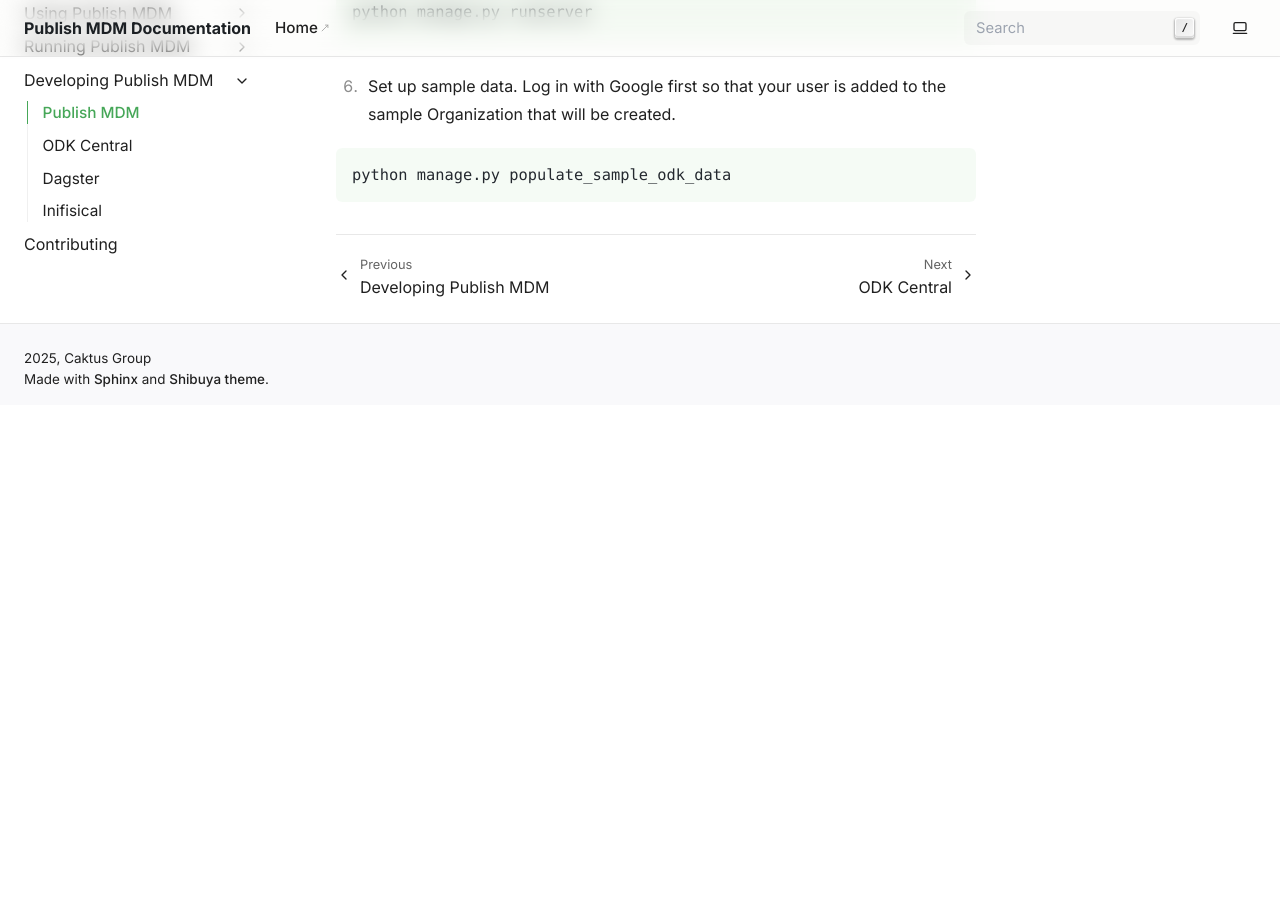
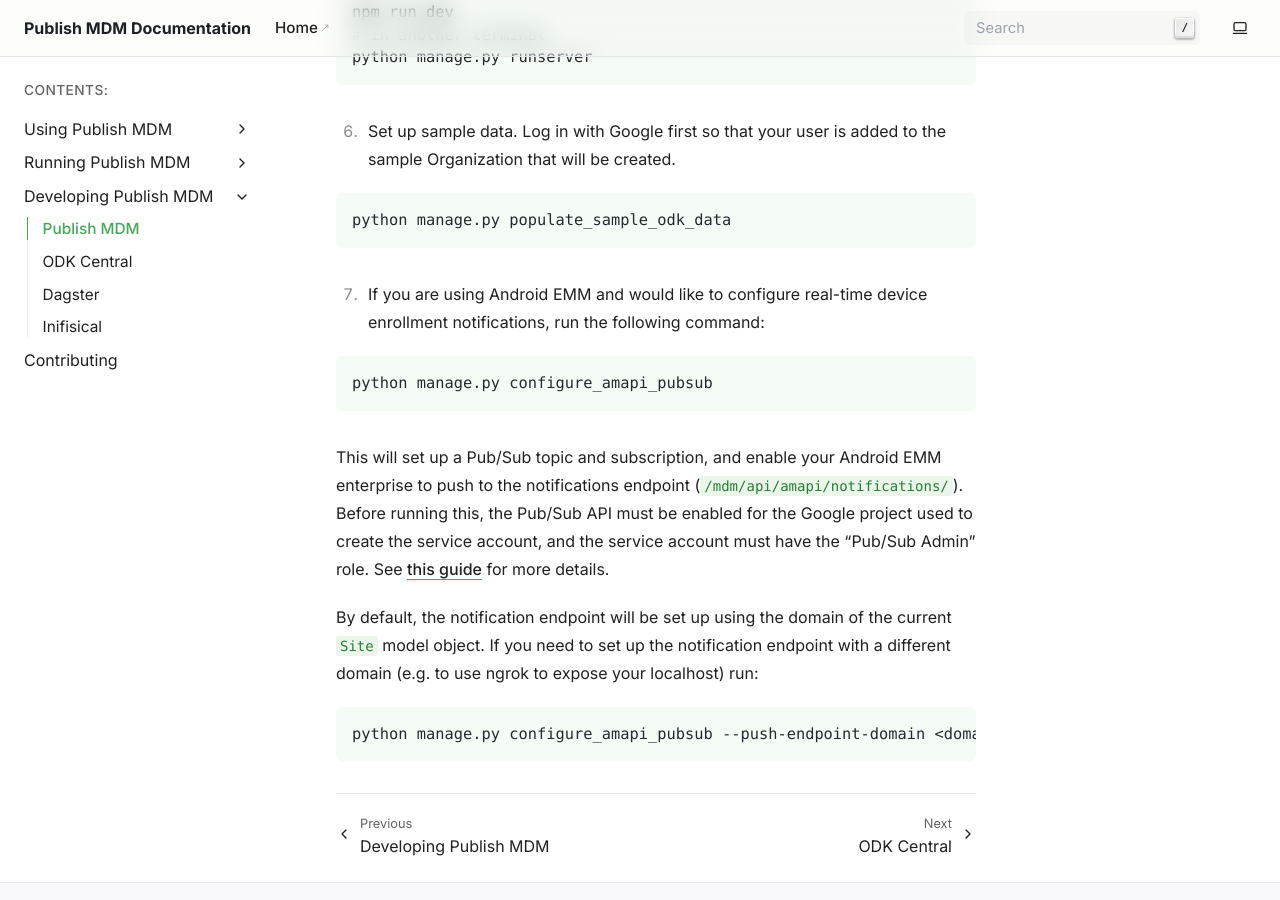
Before and after one commit to caktus/publish-mdm, a Sphinx documentation site: the page built from docs/src/local-development/setup.rst, in a window 1280 px wide and 900 px high, scrolled down 1992 px. Built offline with Sphinx 7.4.7, drawn with Linux system fonts in a browser that asks for light colours; before the commit the page ends 2397 px from its top, so only the background shows below that; some of the changed text lies outside the part shown.

Commit message:
Add docs.

```diff
--- a/docs/src/local-development/setup.rst
+++ b/docs/src/local-development/setup.rst
@@ -6,6 +6,7 @@
 rather use Docker, see :doc:`../running/docker-compose`.
 
 1. Install these applications:
+
   - `uv <https://docs.astral.sh/uv/getting-started/installation/>`_
   - `direnv <https://direnv.net/docs/installation.html>`_ (and hook it into your shell)
 
@@ -50,9 +51,11 @@
     export ANDROID_ENTERPRISE_ID=
     export ACTIVE_MDM_NAME="Android Enterprise"
     export ACTIVE_MDM_CLASS=apps.mdm.mdms.AndroidEnterprise
-
-    # Optional: enable real-time AMAPI Pub/Sub device enrollment notifications
-    # ANDROID_ENTERPRISE_PUBSUB_TOKEN="<random-secret-for-webhook-auth>"
+    # Optional: needed if you want to enable real-time device enrollment notifications.
+    # This is the shared secret token that will be used for the notifications push
+    # endpoint at /mdm/api/amapi/notifications/. If you enable notifications and
+    # this is not set, all requests to the endpoint will be rejected.
+    # ANDROID_ENTERPRISE_PUBSUB_TOKEN=
 
 Update the environment variables as needed for your local setup. You may need to
 add a ``PGPASSWORD`` variable if your database expects a password. If the database
@@ -88,3 +91,17 @@
 .. code-block:: bash
 
     python manage.py populate_sample_odk_data
+
+7. If you are using Android EMM and would like to configure real-time device enrollment notifications, run the following command:
+
+.. code-block:: bash
+
+    python manage.py configure_amapi_pubsub
+
+This will set up a Pub/Sub topic and subscription, and enable your Android EMM enterprise to push to the notifications endpoint (``/mdm/api/amapi/notifications/``). Before running this, the Pub/Sub API must be enabled for the Google project used to create the service account, and the service account must have the "Pub/Sub Admin" role. See `this guide <https://docs.cloud.google.com/pubsub/docs/publish-receive-messages-console#before-you-begin>`__ for more details.
+
+By default, the notification endpoint will be set up using the domain of the current ``Site`` model object. If you need to set up the notification endpoint with a different domain (e.g. to use ngrok to expose your localhost) run:
+
+.. code-block:: bash
+
+    python manage.py configure_amapi_pubsub --push-endpoint-domain <domain>
```
Also changed, not shown: docs/src/running/tutorial.rst (+7 -1 lines).
